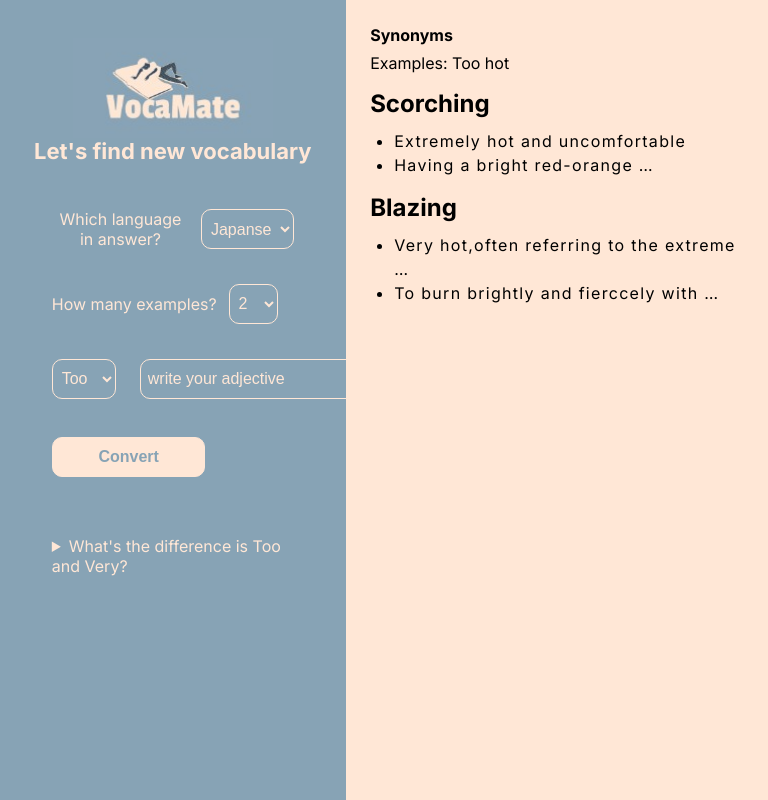
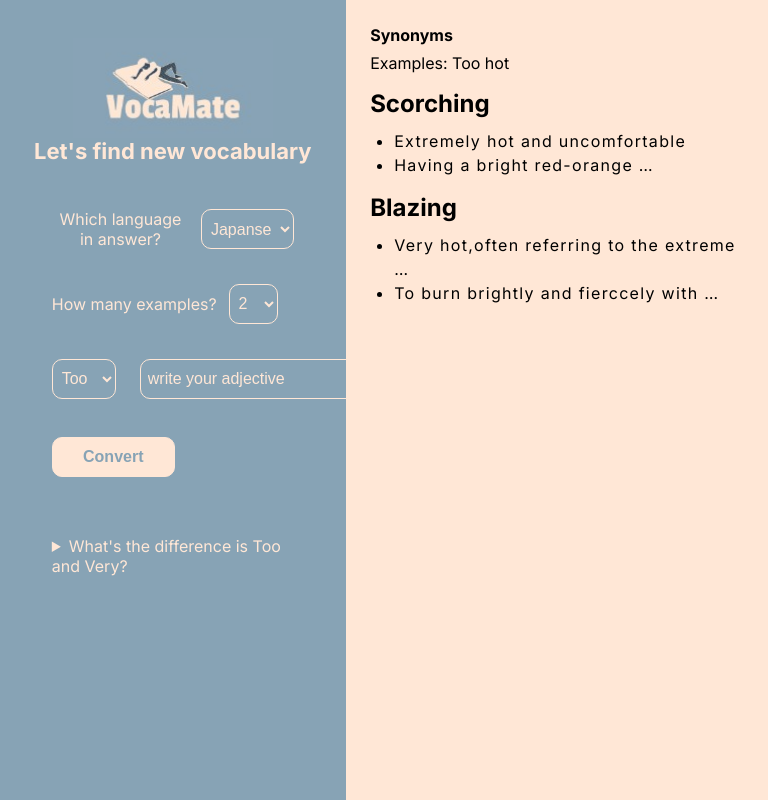
Before and after one commit to ha-nakamura112/search_syn, a Next.js app: page / in a window 768 px wide. Built offline with nearby package versions, Linux system fonts and the light colour scheme.

Commit message:
style updated monbile version

```diff
--- a/src/styles/Home.module.css
+++ b/src/styles/Home.module.css
@@ -269,8 +269,7 @@
 
 
   .submit__button > button {
-    height: 5vh;
-    width: 20vw;
+    width: 16vw;
   }
 
 }
```
